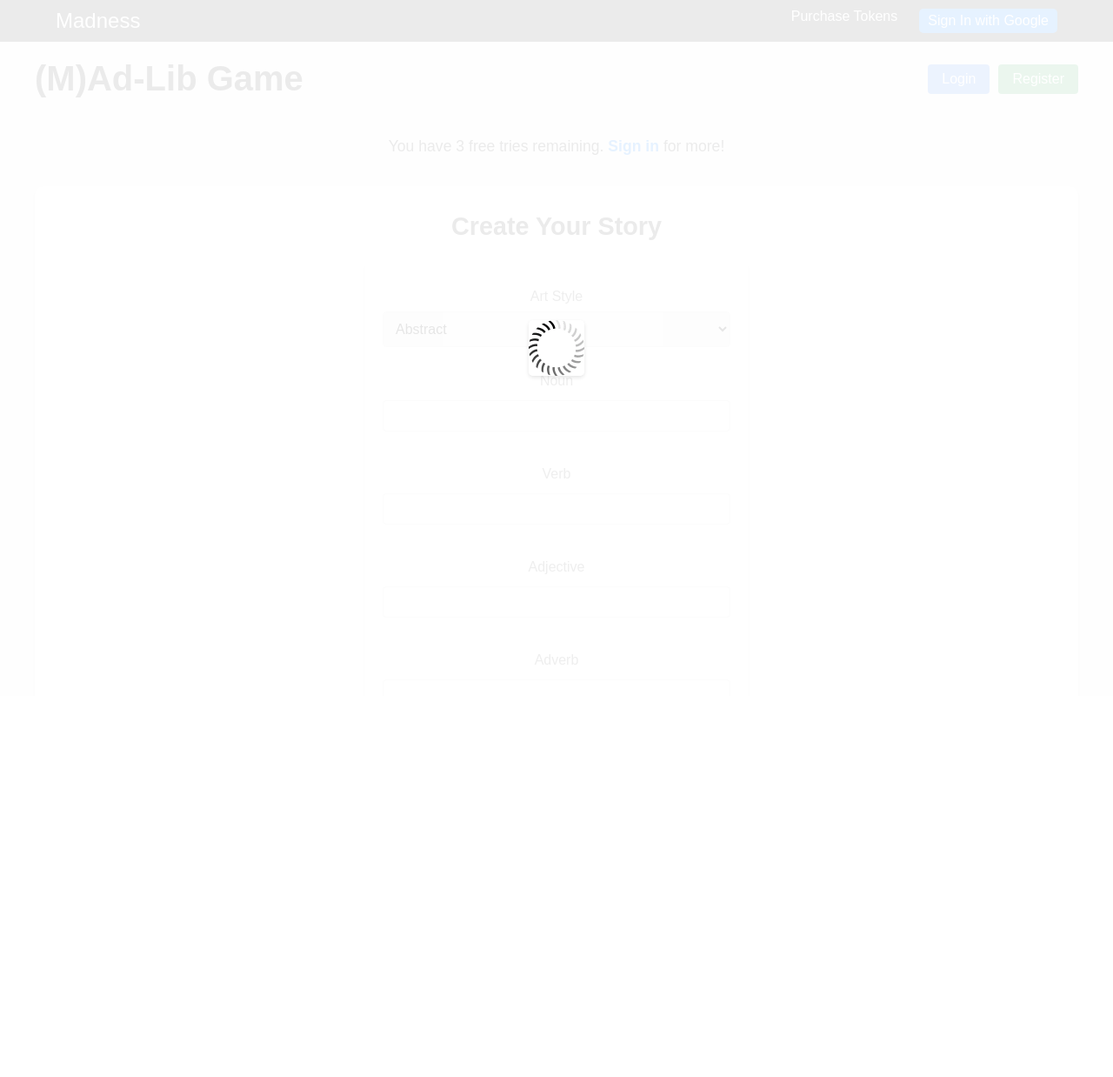
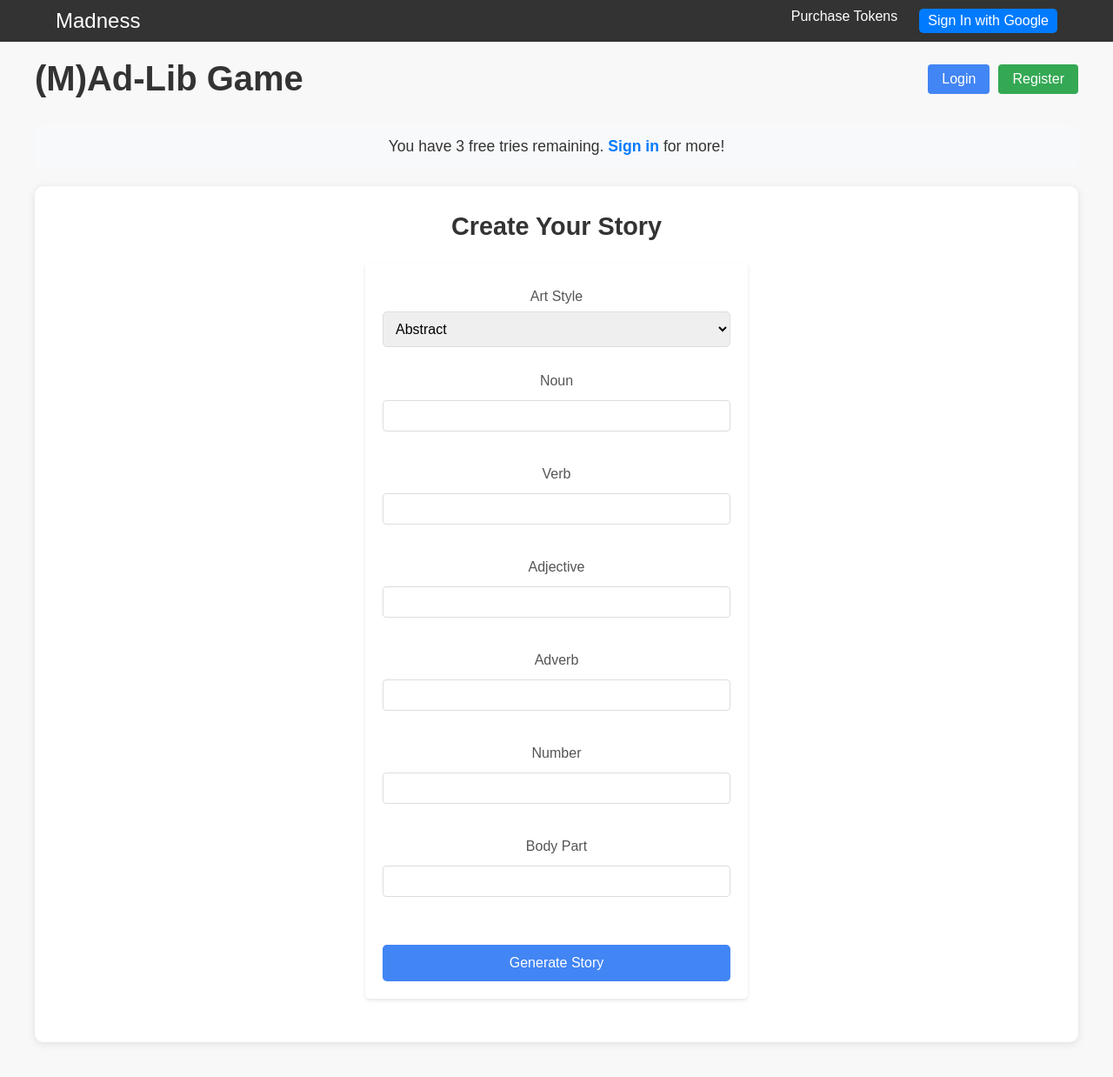
Before and after one commit to Idannny/Madlibs, a Flask app: page /app in a window 1280 px wide. Shown: the top 1238 px of the page at 87% size. Before the commit the page ends 764 px from the top, so only its background shows below. Run offline with Flask 3, Linux system fonts and the light colour scheme; some libraries are stand-ins or nearby versions.

Commit message:
small img fixc:

```diff
--- a/templates/base.html
+++ b/templates/base.html
@@ -9,24 +9,6 @@
 
     <!-- <script src="{{ url_for('static', filename='js/base.js') }}"></script> -->
 
-    <!-- <style>
-
-        /* Loading Screen Styles */
-        .loading-screen {
-            display: none; /* Hidden by default */
-            position: fixed;
-            top: 0;
-            left: 0;
-            width: 100%;
-            height: 100%;
-            background-color: rgba(0, 0, 0, 0.5); /* Semi-transparent background */
-            z-index: 9999;
-            justify-content: center;
-            align-items: center;
-            color: white;
-            font-size: 24px;
-        }
-    </style> -->
     <script src="https://www.google.com/recaptcha/api.js" async defer></script>
 </head>
 <body>
@@ -47,19 +29,12 @@
                         {% else %}
                             <li><a href="{{ url_for('google_login') }}"  class="btn-sign-in">Sign In with Google</a></li>
 
-
-
                         {% endif %}
                     </ul>
                 </nav>
             </div>
         </div>
     </header>
-
-    <!-- Loading Screen -->
-    <div class="loading-screen" id="loading-screen">
-        <img src="{{ url_for('static', filename='images/loading.gif') }}" alt="Loading...">
-    </div>
 
     <!-- Main Content -->
     <main>
--- a/templates/register.html
+++ b/templates/register.html
@@ -40,7 +40,7 @@
         </div>
 
         <a href="{{ url_for('google_login') }}" class="btn-google">
-            <img src="{{ url_for('static', filename='google-icon.png') }}" alt="Google">
+            <img src="{{ url_for('static', filename='/images/google-icon.png') }}" alt="Google">
             Continue with Google
         </a>
 
```
